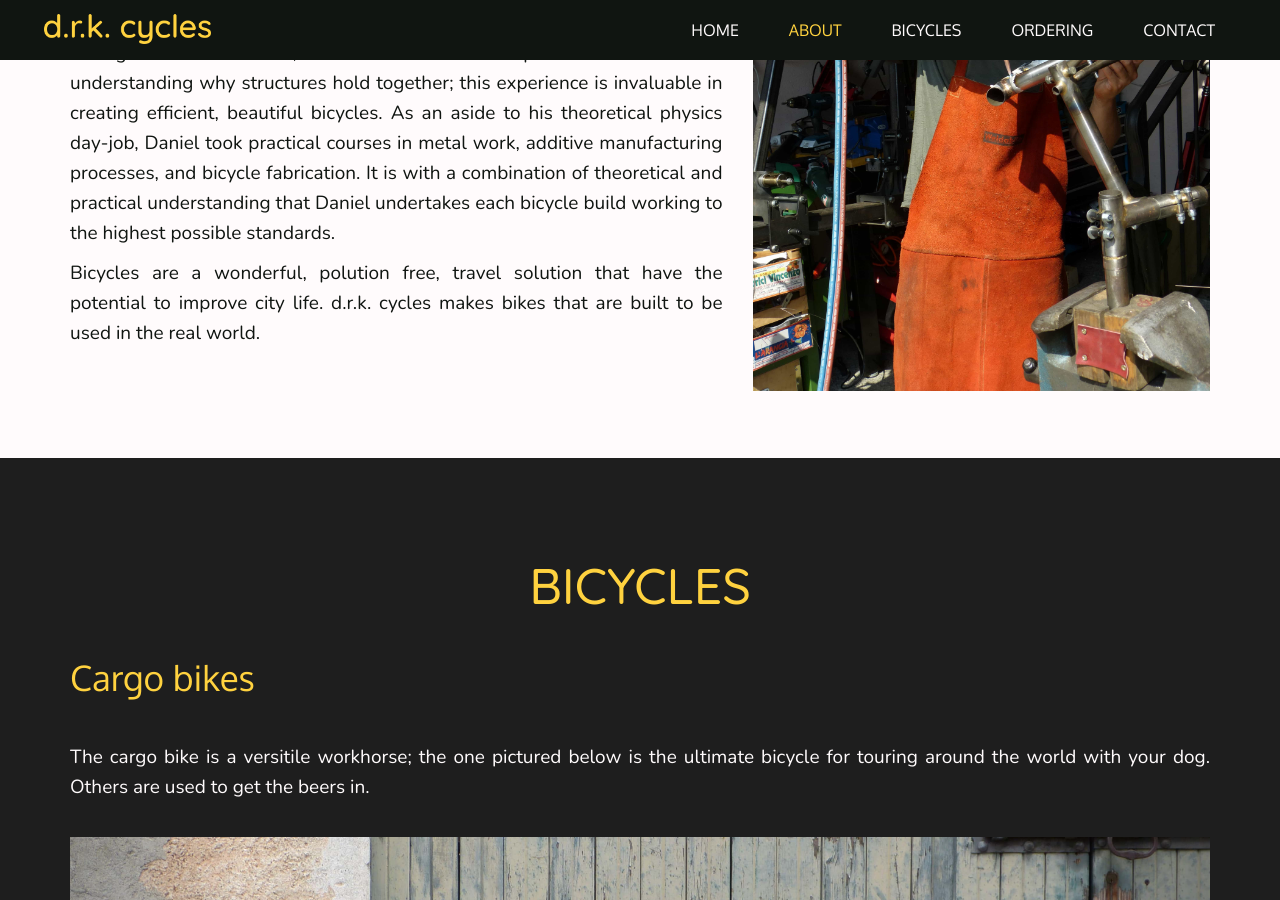
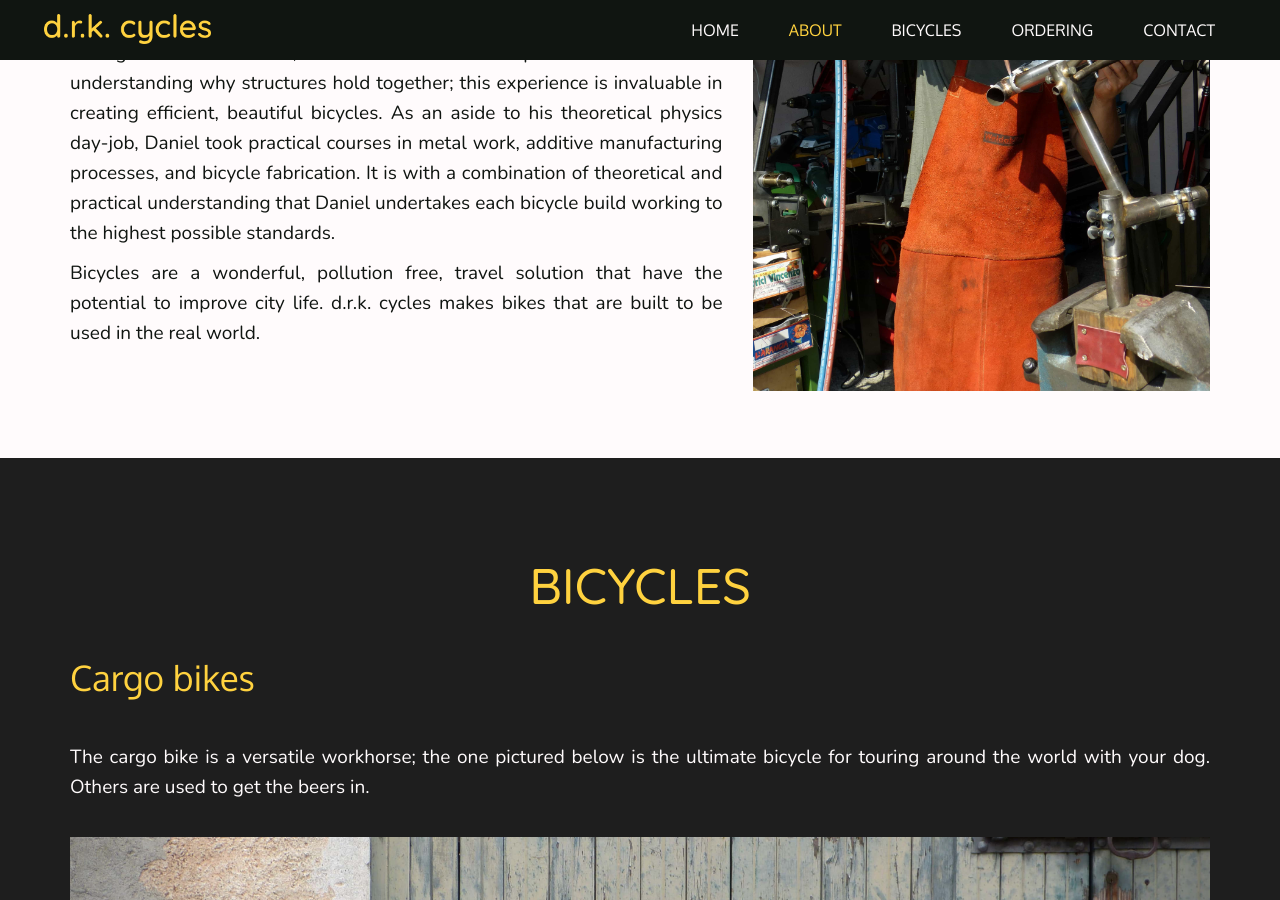
Before and after one commit to ariannacasiraghi/drkcycles, a Jekyll site: the page built from index.html, in a window 1280 px wide and 900 px high, scrolled down 1162 px. Built offline with Jekyll 4.4.1, drawn with Linux system fonts in a browser that asks for light colours; nearby versions of some CDN libraries.

```diff
--- a/index.html
+++ b/index.html
@@ -34,7 +34,7 @@ sitemap:
             </p>
             <p>Daniel spent 10 years working in academia studying the underlying physics of how structures works. From horses hooves and folding plants right through to submarines, Daniel's academic experience focused on understanding why structures hold together; this experience is invaluable in creating efficient, beautiful bicycles. As an aside to his theoretical physics day-job, Daniel took practical courses in metal work, additive manufacturing processes, and bicycle fabrication. It is with a combination of theoretical and practical understanding that Daniel undertakes each bicycle build working to the highest possible standards.</p>
 
-            <p>Bicycles are a wonderful, polution free, travel solution that have the potential to improve city life. d.r.k. cycles makes bikes that are built to be used in the real world.</p>
+            <p>Bicycles are a wonderful, pollution free, travel solution that have the potential to improve city life. d.r.k. cycles makes bikes that are built to be used in the real world.</p>
             </div>
           </div><!-- .col-md-7 close -->
           <div class="col-md-5 col-sm-12">
@@ -55,7 +55,7 @@ sitemap:
             <div class="block">
             <h1>Bicycles</h1>
             <h2>Cargo bikes</h2>
-            <h3>The cargo bike is a versitile workhorse; the one pictured below is the ultimate bicycle for touring around the world with your dog. Others are used to get the beers in.</h3>
+            <h3>The cargo bike is a versatile workhorse; the one pictured below is the ultimate bicycle for touring around the world with your dog. Others are used to get the beers in.</h3>
 
             <div id="myCarousel" class="carousel slide" data-ride="carousel">
               <!-- Indicators -->
@@ -71,7 +71,8 @@ sitemap:
                 </div>
 
                 <div class="item">
-                  <img class="img-responsive" src="img/cargo2-small.jpg" alt="cargo bike without roof">
+                  <img class="img-responsive" src="img/cargo2-small.jpg" alt="cargo bike with roof">
+                </div>
               </div>
 
               <!-- Left and right controls -->
--- a/js/google-map-init.js
+++ b/js/google-map-init.js
@@ -135,3 +135,5 @@ jQuery(document).ready(function() {
     google.maps.event.addDomListener(window, "load", b);
 
 });
+
+$('.carousel').carousel()
--- a/js/jquery.counterup.js
+++ b/js/jquery.counterup.js
@@ -81,3 +81,5 @@
   };
 
 })( jQuery );
+
+$('.carousel').carousel()
--- a/js/main.js
+++ b/js/main.js
@@ -47,3 +47,6 @@ $(document).ready(function(){
 
 
 });
+
+
+$('.carousel').carousel()
```
Also changed, not shown: css/style.css (line endings or trailing spaces), js/bootstrap.min.js, js/plugins.js. Lines whose indentation alone changed are shown as unchanged.
